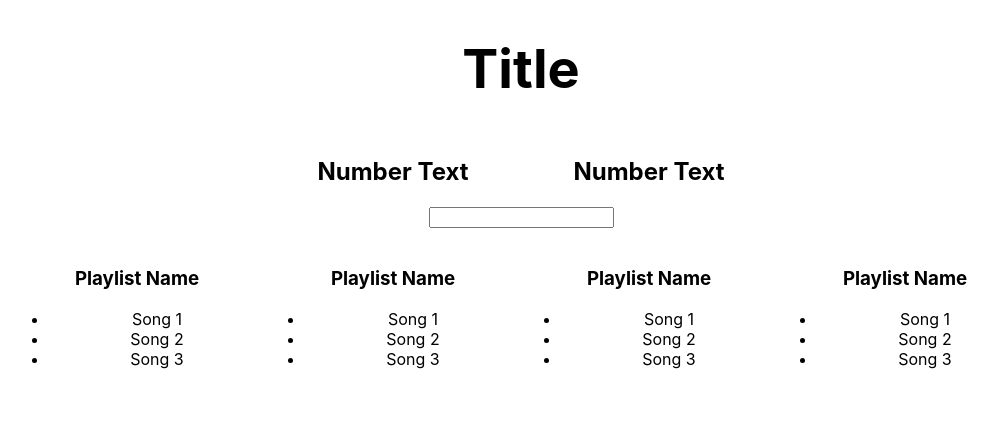
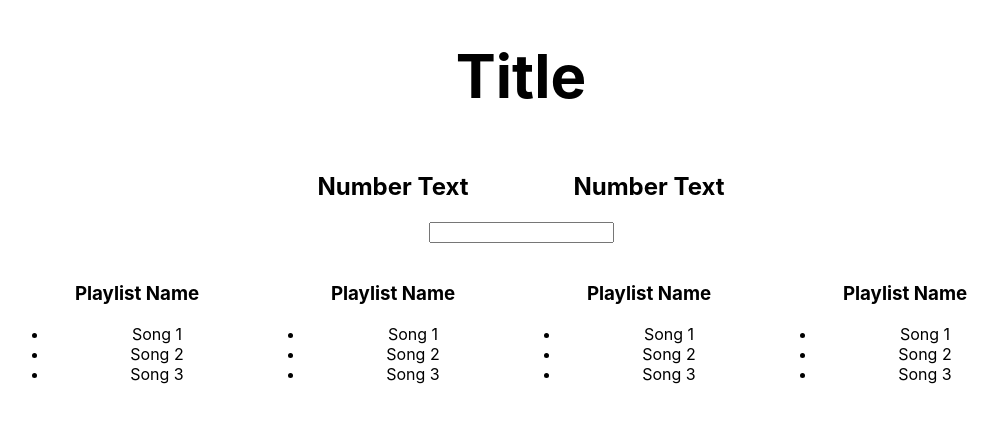
Before and after one commit to pdshipp/spotify_web_project, a React (Create React App) app: page / in a window 1280 px wide. Shown: the top 422 px of the page, without its empty margins (119-1117 px from the left). Built offline with nearby package versions, Linux system fonts and the light colour scheme.

Commit message:
change to header style

```diff
--- a/src/App.js
+++ b/src/App.js
@@ -44,7 +44,7 @@
   render() {
     return (
       <div className="App">
-        <h1> Title </h1>
+        <h1 style = {{...defaultStyle, 'font-size': '60px' }}> Title </h1>
         <Aggregate/>
         <Aggregate/>
         <Filter/>
```
